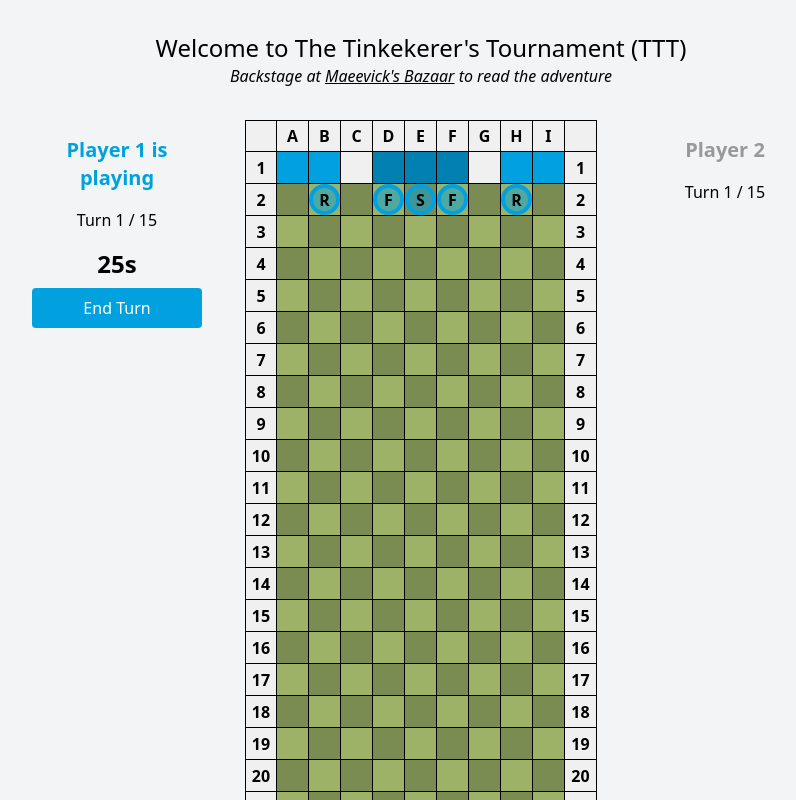
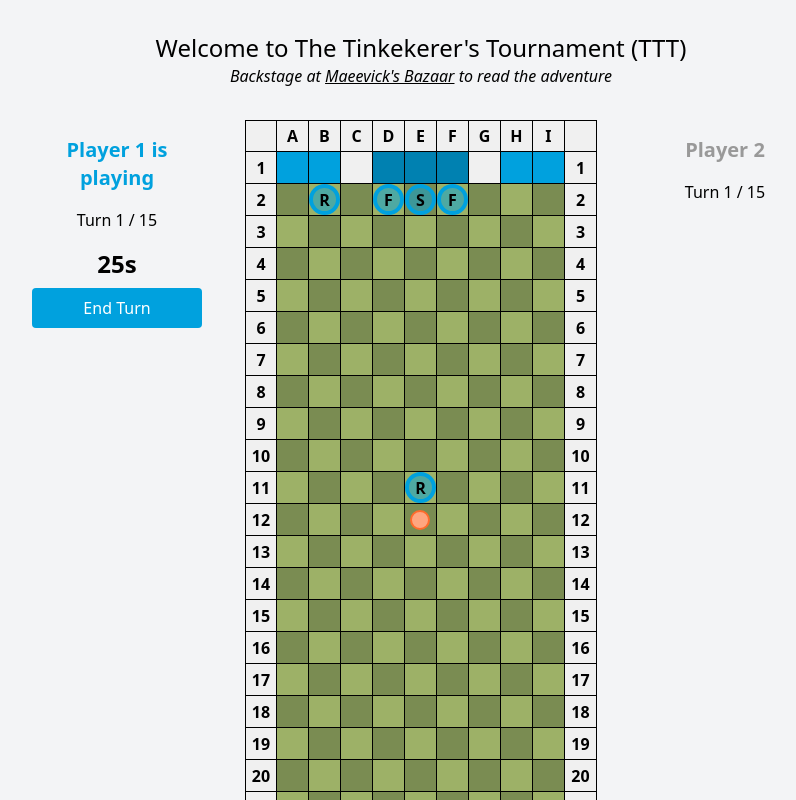
Before and after one commit to Maeevick/the-tinkerers-tournament, a SvelteKit app: page / in a window 1280 px wide. Shown: the top 800 px of the page, without its empty margins (219-1015 px from the left). Built offline with nearby package versions, Linux system fonts and the light colour scheme.

Commit message:
feat: add the Thingy and system to pick up

```diff
--- a/src/lib/components/stats.ts
+++ b/src/lib/components/stats.ts
@@ -4,6 +4,7 @@ export type Stats = {
 	movement: number;
 	attack: number;
 	defense: number;
+	dexterity: number;
 	health: number;
 };
 
@@ -12,7 +13,7 @@ export type StatComponent = {
 };
 
 export const ROLE_STATS: Record<Role, StatComponent> = {
-	Fighter: { stats: { movement: 3, attack: 4, defense: 4, health: 10 } },
-	Runner: { stats: { movement: 5, attack: 3, defense: 2, health: 8 } },
-	Specialist: { stats: { movement: 3, attack: 0, defense: 2, health: 6 } }
+	Fighter: { stats: { movement: 3, attack: 4, defense: 4, health: 10, dexterity: 0 } },
+	Runner: { stats: { movement: 5, attack: 3, defense: 2, health: 8, dexterity: 3 } },
+	Specialist: { stats: { movement: 3, attack: 0, defense: 2, health: 6, dexterity: 4 } }
 };
--- /dev/null
+++ b/src/lib/components/thingy.ts
@@ -0,0 +1,12 @@
+import type { EntityId } from '$lib/entities';
+import type { Position } from './position';
+
+export type Thingy = { id: EntityId; position: Position; carrierId: EntityId | null };
+
+export type ThingyComponent = {
+	thingy: Thingy;
+};
+
+export const INITIAL_THINGY: ThingyComponent = {
+	thingy: { id: 'thingy', position: { x: 4, y: 12 }, carrierId: null }
+};
--- a/src/lib/constants/board.ts
+++ b/src/lib/constants/board.ts
@@ -23,7 +23,6 @@ export const ROWS = [
 	'21',
 	'22',
 	'23',
-	'24',
 	''
 ];
 export const COLUMNS = ['', 'A', 'B', 'C', 'D', 'E', 'F', 'G', 'H', 'I', ''];
--- a/src/lib/constants/colors.ts
+++ b/src/lib/constants/colors.ts
@@ -6,6 +6,10 @@ export type Colors = {
 	};
 	away: {
 		highlight: string;
+		light: string;
+		dark: string;
+	};
+	thingy: {
 		light: string;
 		dark: string;
 	};
@@ -32,5 +36,9 @@ export const COLORS: Colors = {
 		dark: '#7a8c52',
 		highlight: '#cbd5e0'
 	},
+	thingy: {
+		light: '#ffa680',
+		dark: '#ff6b2c'
+	},
 	stands: '#f0f0f0'
 };
--- a/src/lib/engine/store.ts
+++ b/src/lib/engine/store.ts
@@ -9,7 +9,9 @@ import type { TeamComponent, Team } from '$lib/components/team';
 import type { StateComponent } from '$lib/components/state';
 
 import { ROLE_STATS } from '$lib/components/stats';
+
 import { INITIAL_TURN, type TurnComponent } from '$lib/components/turn';
+import { INITIAL_THINGY, type ThingyComponent } from '$lib/components/thingy';
 
 type EntitiesComponent = {
 	entities: (Entity &
@@ -19,7 +21,7 @@ type EntitiesComponent = {
 		StatComponent &
 		StateComponent)[];
 };
-export type GameState = EntitiesComponent & TurnComponent;
+export type GameState = EntitiesComponent & TurnComponent & ThingyComponent;
 
 export type GameStateUpdater = (state: GameState) => GameState;
 
@@ -85,7 +87,7 @@ const createInitialTeam = (
 			id: `${team[0]}4`,
 			team,
 			role: 'Runner',
-			position: { x: 7, y: baseRow },
+			position: { x: team === 'home' ? 4 : 7, y: team === 'home' ? 11 : baseRow },
 			state: {
 				selected: false,
 				remainingMovement: ROLE_STATS.Runner.stats.movement,
@@ -118,8 +120,9 @@ const createInitialTeam = (
 
 const createInitialState = (): GameState => {
 	return {
-		entities: [...createInitialTeam('home', 2), ...createInitialTeam('away', 23)],
-		...INITIAL_TURN
+		entities: [...createInitialTeam('home', 2), ...createInitialTeam('away', 22)],
+		...INITIAL_TURN,
+		...INITIAL_THINGY
 	};
 };
 
--- a/src/lib/systems/combat.ts
+++ b/src/lib/systems/combat.ts
@@ -64,7 +64,7 @@ export function attack(attacker: FightingCharacter, defenser: FightingCharacter)
 				}
 				if (entity.id === defenser.id && success) {
 					const remainingHealth = entity.state.remainingHealth - damage;
-					const isDead = remainingHealth <= -5;
+					const isDead = remainingHealth <= -1;
 					return {
 						...entity,
 						state: {
--- a/src/lib/systems/movement.ts
+++ b/src/lib/systems/movement.ts
@@ -9,8 +9,11 @@ function initBlockedPositions(
 	state: GameState,
 	entity: Entity & PositionComponent & StateComponent
 ) {
-	return new Set(
-		state.entities
+	return new Set([
+		...(state.thingy.carrierId === null
+			? [`${state.thingy.position.x}-${state.thingy.position.y}`]
+			: []),
+		...state.entities
 			.filter(
 				(e) =>
 					e.id !== entity.id &&
@@ -19,7 +22,7 @@ function initBlockedPositions(
 					Math.abs(e.position.y - entity.position.y) <= entity.state.remainingMovement
 			)
 			.map((e) => `${e.position.x}-${e.position.y}`)
-	);
+	]);
 }
 
 function initCostPerMove({ x, y }: Position) {
@@ -119,6 +122,7 @@ export function move(entityId: EntityId | null, to: Position): GameStateUpdater
 		const entity = state.entities.find((e) => e.id === entityId);
 		if (!entity) return state;
 
+		if (entity.state.isDown) return state;
 		if (entity.state.isDead) return state;
 		if (entity.team !== state.turn.activeTeam) return state;
 		if (entity.position.x === to.x && entity.position.y === to.y) return state;
--- /dev/null
+++ b/src/lib/systems/thingy.ts
@@ -0,0 +1,64 @@
+import type { Position, PositionComponent } from '$lib/components/position';
+import type { RoleComponent } from '$lib/components/role';
+import type { StateComponent } from '$lib/components/state';
+import type { StatComponent } from '$lib/components/stats';
+import type { TeamComponent } from '$lib/components/team';
+import type { GameState, GameStateUpdater } from '$lib/engine/store';
+import type { Entity, EntityId } from '$lib/entities';
+
+type PickingCharacter = Entity &
+	TeamComponent &
+	RoleComponent &
+	PositionComponent &
+	StatComponent &
+	StateComponent;
+
+// I know I have already this function more or less in combat.ts but WET uni-til I know what to do with it ;-)
+function getManathanDistance(entityPosition: Position, thingyPosition: Position): number {
+	return (
+		Math.abs(entityPosition.x - thingyPosition.x) + Math.abs(entityPosition.y - thingyPosition.y)
+	);
+}
+
+export function canPickup(entity: PickingCharacter, state: GameState) {
+	return (
+		entity.team === state.turn.activeTeam &&
+		!entity.state.isDead &&
+		!entity.state.isDown &&
+		state.thingy.carrierId === null &&
+		getManathanDistance(entity.position, state.thingy.position) === 1
+	);
+}
+
+export function pickup(entityId: EntityId | null): GameStateUpdater {
+	return (state: GameState) => {
+		if (state.turn.currentTurn >= state.turn.totalTurns) return state;
+		if (!entityId) return state;
+
+		const entity = state.entities.find((e) => e.id === entityId);
+		if (!entity) return state;
+
+		if (!canPickup(entity, state)) return state;
+
+		const dd =
+			state.entities.filter((e) => {
+				return (
+					e.team !== state.turn.activeTeam &&
+					!e.state.isDown &&
+					!e.state.isDead &&
+					getManathanDistance(entity.position, e.position) === 1
+				);
+			}).length + 2;
+
+		const pickup =
+			entity.stats.dexterity === 0 ? 0 : Math.floor(Math.random() * entity.stats.dexterity) + 1;
+
+		return {
+			...state,
+			thingy: {
+				...state.thingy,
+				carrierId: pickup >= dd ? entityId : null
+			}
+		};
+	};
+}
--- a/src/routes/components/Board.svelte
+++ b/src/routes/components/Board.svelte
@@ -13,6 +13,8 @@
 
 	import Cell from './Cell.svelte';
 	import Character from './Character.svelte';
+	import Thingy from './Thingy.svelte';
+	import { canPickup, pickup } from '$lib/systems/thingy';
 
 	const FULL_ROWS = Array.from({ length: ROWS.length }, (_, i) => i);
 	const FULL_COLS = Array.from({ length: COLUMNS.length }, (_, i) => i);
@@ -36,8 +38,18 @@
 	}
 
 	function handleCellInteraction({ x, y }: Position) {
-		if (!highlighted.has(`${x - 1}-${y}`)) {
+		if (
+			!highlighted.has(`${x - 1}-${y}`) &&
+			!(x - 1 === $gameStore.thingy.position.x && y === $gameStore.thingy.position.y)
+		) {
 			return gameStore.update(resetSelection());
+		}
+		if (
+			selectedEntity &&
+			x - 1 === $gameStore.thingy.position.x &&
+			y === $gameStore.thingy.position.y
+		) {
+			return gameStore.update(pickup(selectedEntity.id));
 		}
 		return gameStore.update(move(selectedEntity?.id ?? null, { x: x - 1, y }));
 	}
@@ -65,6 +77,18 @@
 				onclick={() => handleCellInteraction({ x: col, y: row })}
 			>
 				{#if row > 0 && row < 25 && col > 0 && col < 11}
+					{#if $gameStore.thingy.carrierId === null && $gameStore.thingy.position.x === col - 1 && $gameStore.thingy.position.y === row}
+						<!-- svelte-ignore a11y_click_events_have_key_events (keyboard support is not planned yet) -->
+						<div
+							role="gridcell"
+							tabindex="-1"
+							style:cursor={selectedEntity && canPickup(selectedEntity, $gameStore)
+								? 'grab'
+								: 'auto'}
+						>
+							<Thingy />
+						</div>
+					{/if}
 					{#if getEntityAt(col, row)}
 						{@const character = getEntityAt(col, row)}
 						{#if !character!.state.isDead}
--- a/src/routes/components/Cell.svelte
+++ b/src/routes/components/Cell.svelte
@@ -39,7 +39,7 @@
 
 	function getCellColor(x: number, y: number, highlighted: boolean): string {
 		if (highlighted) return color;
-		if (x === 0 || x === 10 || y === 0 || y === 25) return COLORS.stands;
+		if (x === 0 || x === 10 || y === 0 || y === 24) return COLORS.stands;
 
 		if (y === 1) {
 			const label = COLUMNS[x];
@@ -48,7 +48,7 @@
 			return COLORS.home.light;
 		}
 
-		if (y === 24) {
+		if (y === 23) {
 			const label = COLUMNS[x];
 			if (label === 'C' || label === 'G') return COLORS.stands;
 			if (label === 'D' || label === 'E' || label === 'F') return COLORS.away.dark;
--- /dev/null
+++ b/src/routes/components/Thingy.svelte
@@ -0,0 +1,14 @@
+<script lang="ts">
+	/* eslint svelte/no-unused-svelte-ignore: "warn" */
+	import type { MouseEventHandler } from 'svelte/elements';
+
+	import { COLORS } from '$lib/constants/colors';
+</script>
+
+<div class="pointer-events-none flex h-full w-full items-center justify-center">
+	<div
+		class="h-5 w-5 rounded-full border-2"
+		style:background-color={COLORS.thingy.light}
+		style:border-color={COLORS.thingy.dark}
+	></div>
+</div>
```
Also changed, not shown: 2 other files (tests, documents, lock files or other folders).
